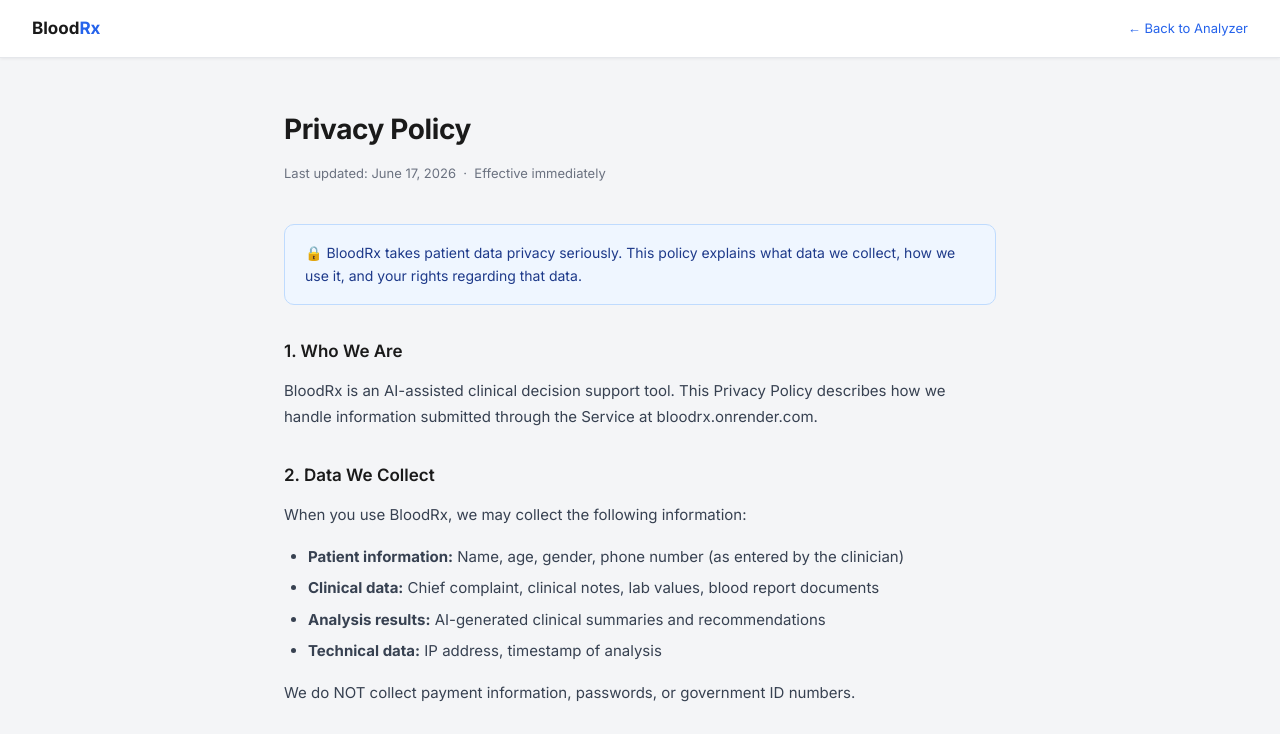
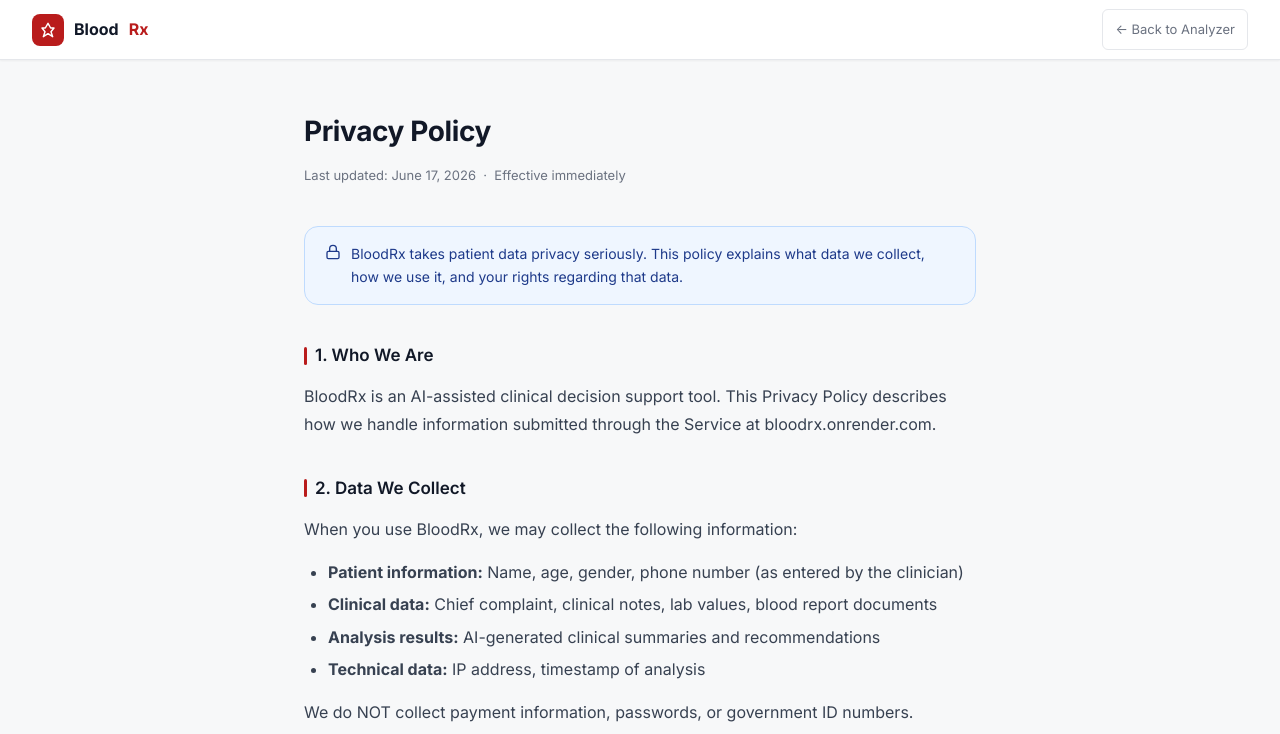
Before and after one commit to tonyzhou852-debug/bloodrx, a website: page public/privacy.html in a window 1280 px wide. Shown: the top 734 px of the page. Drawn offline with Linux system fonts and the light colour scheme.

Commit message:
Refactor privacy.html for improved accessibility and styling

```diff
--- a/public/privacy.html
+++ b/public/privacy.html
@@ -4,36 +4,134 @@
 <meta charset="UTF-8">
 <meta name="viewport" content="width=device-width, initial-scale=1">
 <title>Privacy Policy — BloodRx</title>
-<link href="https://fonts.googleapis.com/css2?family=Inter:wght@400;500;600;700&display=swap" rel="stylesheet">
+<link rel="preconnect" href="https://fonts.googleapis.com">
+<link href="https://fonts.googleapis.com/css2?family=Inter:wght@400;500;600;700&display=swap&font-display=swap" rel="stylesheet">
 <style>
-  * { box-sizing: border-box; margin: 0; padding: 0; }
-  body { font-family: 'Inter', sans-serif; background: #f4f5f7; color: #1a1a1a; font-size: 15px; line-height: 1.7; }
-  .topbar { background: #fff; border-bottom: 1px solid #e5e7eb; padding: 0 2rem; height: 58px; display: flex; align-items: center; gap: 12px; position: sticky; top: 0; z-index: 10; box-shadow: 0 1px 3px rgba(0,0,0,.06); }
-  .logo { font-size: 17px; font-weight: 700; color: #1a1a1a; text-decoration: none; }
-  .logo span { color: #2563eb; }
-  .back { margin-left: auto; font-size: 13px; color: #2563eb; text-decoration: none; }
-  .page { max-width: 760px; margin: 0 auto; padding: 3rem 1.5rem 5rem; }
-  h1 { font-size: 28px; font-weight: 700; letter-spacing: -.4px; margin-bottom: 8px; }
-  .meta { font-size: 13px; color: #6b7280; margin-bottom: 2.5rem; }
-  h2 { font-size: 17px; font-weight: 600; margin: 2rem 0 0.75rem; color: #1a1a1a; }
-  p { color: #374151; margin-bottom: 1rem; }
-  ul { color: #374151; margin: 0.5rem 0 1rem 1.5rem; }
-  ul li { margin-bottom: 6px; }
-  .info-box { background: #eff6ff; border: 1px solid #bfdbfe; border-radius: 10px; padding: 1rem 1.25rem; margin: 1.5rem 0; color: #1e3a8a; font-size: 14px; }
-  footer { text-align: center; font-size: 12px; color: #9ca3af; margin-top: 3rem; padding-top: 1.5rem; border-top: 1px solid #e5e7eb; }
+*, *::before, *::after { box-sizing: border-box; margin: 0; padding: 0; }
+:root {
+  --ink: #111827; --ink-2: #374151; --ink-3: #6b7280; --ink-4: #9ca3af;
+  --border: #e5e7eb; --surface: #ffffff; --bg: #f7f8f9;
+  --brand: #b91c1c; --brand-bg: #fff1f1; --brand-bd: #fecaca;
+  --blue: #2563eb; --blue-bg: #eff6ff; --blue-bd: #bfdbfe;
+  --radius: 10px; --radius-lg: 14px;
+}
+@media (prefers-reduced-motion: reduce) { * { transition: none !important; } }
+
+html { scroll-behavior: smooth; }
+body {
+  font-family: 'Inter', -apple-system, sans-serif;
+  background: var(--bg); color: var(--ink);
+  font-size: 16px; line-height: 1.7;
+  -webkit-font-smoothing: antialiased;
+}
+
+/* §1: skip link */
+.skip-link {
+  position: absolute; top: -100px; left: 12px;
+  background: var(--brand); color: #fff;
+  padding: 8px 16px; border-radius: 6px; font-size: 14px;
+  font-weight: 500; z-index: 9999; text-decoration: none;
+}
+.skip-link:focus { top: 12px; }
+
+.topbar {
+  background: var(--surface); border-bottom: 1px solid var(--border);
+  padding: 0 2rem; height: 60px;
+  display: flex; align-items: center; gap: 12px;
+  position: sticky; top: 0; z-index: 10;
+  box-shadow: 0 1px 2px rgba(0,0,0,.05);
+}
+.logo {
+  display: flex; align-items: center; gap: 10px;
+  font-size: 16px; font-weight: 700; color: var(--ink); text-decoration: none;
+}
+.logo-icon {
+  width: 32px; height: 32px; border-radius: 8px;
+  background: var(--brand);
+  display: flex; align-items: center; justify-content: center;
+}
+.logo-icon svg { width: 16px; height: 16px; fill: none; stroke: #fff; stroke-width: 2.2; stroke-linecap: round; stroke-linejoin: round; }
+.logo em { color: var(--brand); font-style: normal; }
+.back {
+  margin-left: auto; font-size: 13px; color: var(--ink-3);
+  text-decoration: none; display: flex; align-items: center; gap: 6px;
+  padding: 8px 12px; border: 1px solid var(--border); border-radius: 6px;
+  transition: color .15s, border-color .15s;
+  min-height: 36px;
+}
+.back:hover { color: var(--brand); border-color: var(--brand-bd); }
+.back:focus-visible { outline: 2px solid var(--brand); outline-offset: 2px; }
+
+.page { max-width: 720px; margin: 0 auto; padding: 3rem 1.5rem 5rem; }
+
+h1 { font-size: 28px; font-weight: 700; letter-spacing: -.4px; margin-bottom: 8px; }
+.meta { font-size: 13px; color: var(--ink-3); margin-bottom: 2.5rem; }
+
+/* §1: heading hierarchy h1 → h2 */
+h2 {
+  font-size: 17px; font-weight: 600;
+  margin: 2.25rem 0 0.75rem; color: var(--ink);
+  display: flex; align-items: center; gap: 8px;
+}
+h2::before {
+  content: '';
+  width: 3px; height: 18px; border-radius: 2px;
+  background: var(--brand); flex-shrink: 0;
+}
+p { color: var(--ink-2); margin-bottom: 1rem; line-height: 1.75; }
+ul { color: var(--ink-2); margin: 0.5rem 0 1rem 1.5rem; }
+ul li { margin-bottom: 6px; line-height: 1.65; }
+
+.info-box {
+  background: var(--blue-bg); border: 1px solid var(--blue-bd);
+  border-radius: var(--radius-lg); padding: 1rem 1.25rem;
+  margin: 1.5rem 0; color: #1e3a8a; font-size: 14px;
+  display: flex; gap: 10px; align-items: flex-start; line-height: 1.6;
+}
+.info-box svg { flex-shrink: 0; margin-top: 1px; }
+
+.warn-box {
+  background: var(--brand-bg); border: 1px solid var(--brand-bd);
+  border-radius: var(--radius-lg); padding: 1rem 1.25rem;
+  margin: 1.5rem 0; color: #7f1d1d; font-size: 14px;
+  display: flex; gap: 10px; align-items: flex-start; line-height: 1.6;
+}
+.warn-box svg { flex-shrink: 0; margin-top: 1px; }
+
+.site-footer {
+  text-align: center; font-size: 12px; color: var(--ink-4);
+  margin-top: 3rem; padding-top: 1.5rem; border-top: 1px solid var(--border);
+}
+.site-footer a { color: var(--ink-3); text-decoration: none; }
+.site-footer a:hover { color: var(--brand); }
+
+@media (max-width: 600px) {
+  .page { padding: 2rem 1rem 4rem; }
+  h1 { font-size: 22px; }
+}
 </style>
 </head>
 <body>
-<nav class="topbar">
-  <a href="/" class="logo">Blood<span>Rx</span></a>
-  <a href="/" class="back">← Back to Analyzer</a>
+
+<a href="#main-content" class="skip-link">Skip to main content</a>
+
+<nav class="topbar" aria-label="Site navigation">
+  <a href="/" class="logo" aria-label="BloodRx home">
+    <div class="logo-icon" aria-hidden="true">
+      <svg viewBox="0 0 24 24"><path d="M12 2L8 9H3l4.5 5.5L5 22l7-4.5L19 22l-2.5-7.5L21 9h-5L12 2z"/></svg>
+    </div>
+    Blood<em>Rx</em>
+  </a>
+  <a href="/" class="back" aria-label="Back to analyzer">&#8592; Back to Analyzer</a>
 </nav>
-<main class="page">
+
+<main class="page" id="main-content">
   <h1>Privacy Policy</h1>
   <p class="meta">Last updated: June 17, 2026 &nbsp;·&nbsp; Effective immediately</p>
 
-  <div class="info-box">
-    🔒 BloodRx takes patient data privacy seriously. This policy explains what data we collect, how we use it, and your rights regarding that data.
+  <div class="info-box" role="note">
+    <svg width="16" height="16" viewBox="0 0 24 24" fill="none" stroke="currentColor" stroke-width="2" stroke-linecap="round" stroke-linejoin="round" aria-hidden="true"><rect x="3" y="11" width="18" height="11" rx="2" ry="2"/><path d="M7 11V7a5 5 0 0 1 10 0v4"/></svg>
+    <span>BloodRx takes patient data privacy seriously. This policy explains what data we collect, how we use it, and your rights regarding that data.</span>
   </div>
 
   <h2>1. Who We Are</h2>
@@ -68,7 +166,7 @@
   </ul>
   <p>By using this Service, you acknowledge and consent to this data processing.</p>
 
-  <h2>5. Data Storage & Security</h2>
+  <h2>5. Data Storage &amp; Security</h2>
   <p>Analysis records are stored on secure servers. We implement the following security measures:</p>
   <ul>
     <li>HTTPS encryption for all data in transit</li>
@@ -92,7 +190,10 @@
   </ul>
 
   <h2>8. HIPAA Notice</h2>
-  <p>BloodRx is NOT a HIPAA-compliant platform. Healthcare professionals in the United States should not enter Protected Health Information (PHI) into this Service unless they have ensured appropriate safeguards are in place. Use of this Service with PHI is at the clinician's own legal risk.</p>
+  <div class="warn-box" role="note">
+    <svg width="16" height="16" viewBox="0 0 24 24" fill="none" stroke="currentColor" stroke-width="2" stroke-linecap="round" stroke-linejoin="round" aria-hidden="true"><path d="M10.29 3.86L1.82 18a2 2 0 0 0 1.71 3h16.94a2 2 0 0 0 1.71-3L13.71 3.86a2 2 0 0 0-3.42 0z"/><line x1="12" y1="9" x2="12" y2="13"/><line x1="12" y1="17" x2="12.01" y2="17"/></svg>
+    <span>BloodRx is NOT a HIPAA-compliant platform. Healthcare professionals in the United States should not enter Protected Health Information (PHI) into this Service unless they have ensured appropriate safeguards are in place. Use of this Service with PHI is at the clinician's own legal risk.</span>
+  </div>
 
   <h2>9. GDPR Rights (EU Users)</h2>
   <p>If you are located in the European Union, you have the right to:</p>
@@ -113,8 +214,11 @@
   <h2>12. Contact Us</h2>
   <p>If you have questions about this Privacy Policy or your data, please contact us through the Service at bloodrx.onrender.com.</p>
 
-  <footer>
-    <p>BloodRx Clinical Analyzer &nbsp;·&nbsp; <a href="/terms" style="color:#6b7280">Terms of Service</a> &nbsp;·&nbsp; <a href="/" style="color:#6b7280">Back to Analyzer</a></p>
+  <footer class="site-footer">
+    <p>BloodRx Clinical Analyzer &nbsp;·&nbsp;
+      <a href="/terms">Terms of Service</a> &nbsp;·&nbsp;
+      <a href="/">Back to Analyzer</a>
+    </p>
   </footer>
 </main>
 </body>
```
